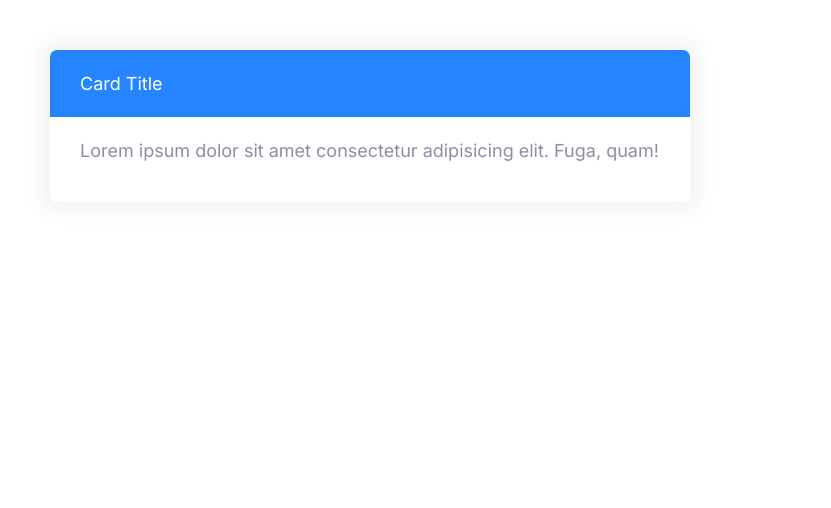
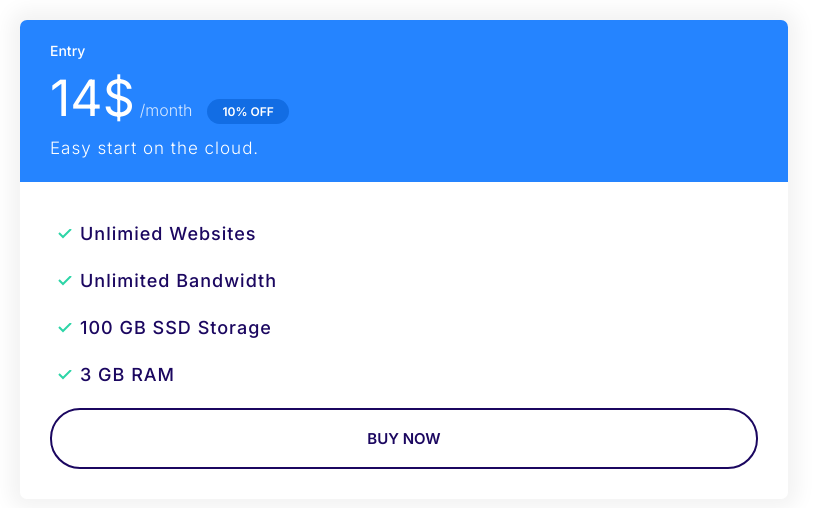
Before and after one commit to rahidt1/moshify, a plain HTML site: page index.html in a window 1280 px wide. Shown: the whole page, without its empty margins (0-831 px from the left). Drawn offline with Linux system fonts and the light colour scheme.

Commit message:
Build Card Component.

```diff
--- a/css/styles.css
+++ b/css/styles.css
@@ -99,6 +99,7 @@ a {
 }
 .badge--small {
   font-size: 1.6rem;
+  padding: 0.5rem 1.5rem;
 }
 
 @media screen and (min-width: 1024px) {
@@ -265,7 +266,54 @@ a {
   background: var(--color-primary);
   color: #fff;
 }
+.card__header .badge--primary {
+  background: #126de4;
+}
 .card--secondary .card__header {
   background: var(--color-secondary);
   color: #fff;
 }
+.card--secondary .badge--secondary {
+  background: #02cdf1;
+}
+
+/* Plans */
+.plan__name {
+  color: #fff;
+  margin: 0;
+  font-weight: 500;
+}
+.plan__price {
+  font-size: 6rem;
+}
+.plan__billing-cycle {
+  font-size: 2.4rem;
+  font-weight: 300;
+  opacity: 0.8;
+  margin-right: 1rem;
+}
+.plan__description {
+  font-size: 2rem;
+  font-weight: 300;
+  letter-spacing: 1px;
+  display: block;
+}
+.plan .list__item {
+  margin-bottom: 2rem;
+  letter-spacing: 1px;
+  font-weight: 500;
+}
+@media screen and (min-width: 1024px) {
+  .plan__name {
+    font-size: 1.4rem;
+  }
+  .plan__price {
+    font-size: 5rem;
+  }
+  .plan__billing-cycle {
+    font-size: 1.6rem;
+  }
+  .plan__description {
+    font-size: 1.7rem;
+  }
+}
--- a/index.html
+++ b/index.html
@@ -14,13 +14,25 @@
       rel="stylesheet"
     />
   </head>
-  <body style="margin: 5rem; width: 50%">
-    <div class="card card--primary">
-      <header class="card__header">Card Title</header>
-      <div class="card__body">
-        <p>
-          Lorem ipsum dolor sit amet consectetur adipisicing elit. Fuga, quam!
-        </p>
+  <body style="width: 60%; margin: 2rem">
+    <div class="plan">
+      <div class="card card--primary">
+        <header class="card__header">
+          <h3 class="plan__name">Entry</h3>
+          <span class="plan__price">14$</span>
+          <span class="plan__billing-cycle">/month</span>
+          <span class="badge badge--primary badge--small">10% OFF</span>
+          <span class="plan__description">Easy start on the cloud.</span>
+        </header>
+        <div class="card__body">
+          <ul class="list list--tick">
+            <li class="list__item">Unlimied Websites</li>
+            <li class="list__item">Unlimited Bandwidth</li>
+            <li class="list__item">100 GB SSD Storage</li>
+            <li class="list__item">3 GB RAM</li>
+          </ul>
+          <button class="btn btn--outline btn--block">Buy Now</button>
+        </div>
       </div>
     </div>
   </body>
```
